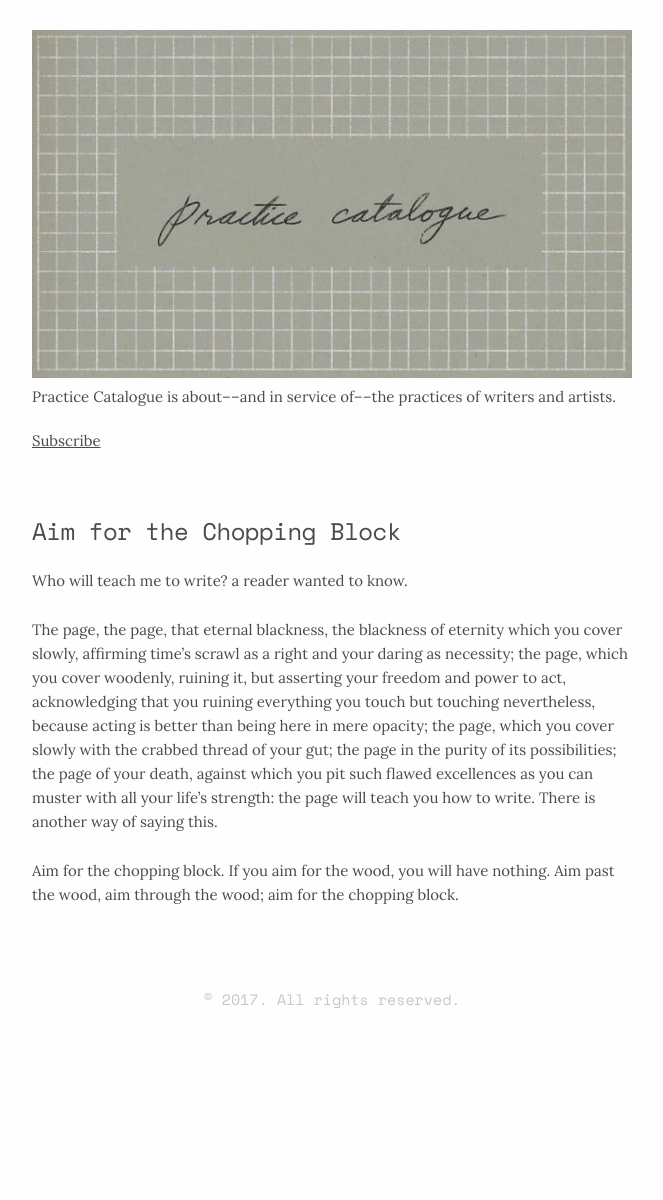
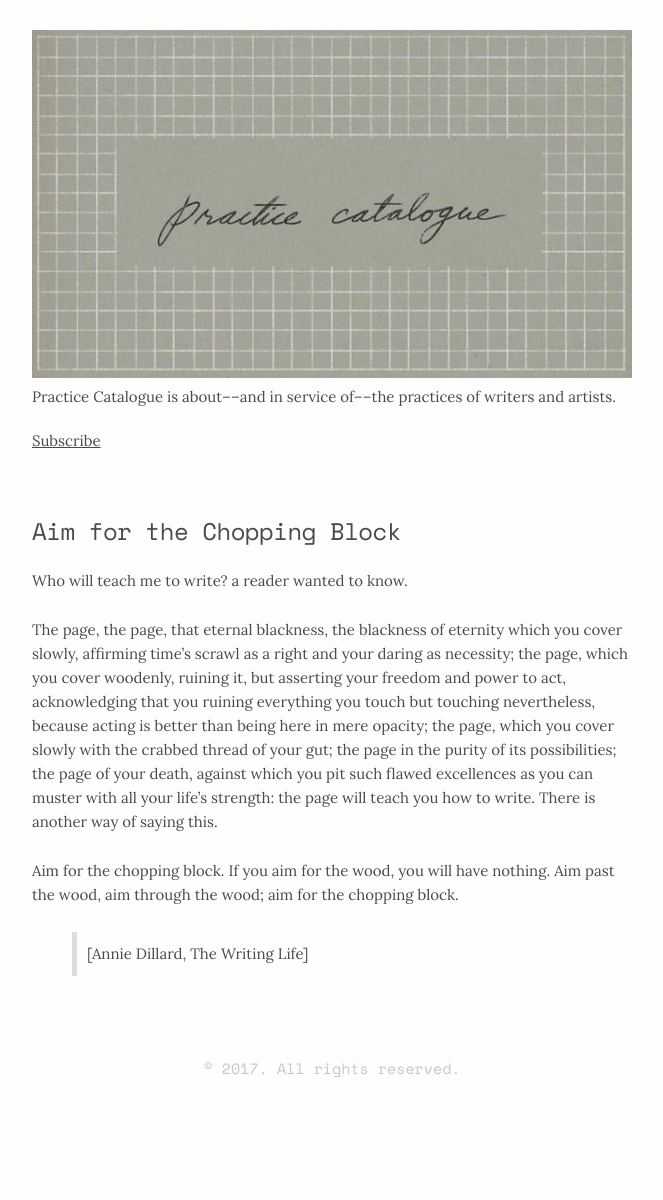
Before and after one commit to brandonkreitler/brandonkreitler.github.io, a Jekyll site: the page built from _posts/2017-03-29-Aim-for-the-Chopping-Block.md, in a window 1280 px wide. Shown: the whole page, without its empty margins (308-971 px from the left). Built offline with Jekyll 4.4.1, drawn with Linux system fonts in a browser that asks for light colours; before the commit the page ends 1131 px from its top, so only the background shows below that.

Commit message:
Update 2017-03-29-Aim-for-the-Chopping-Block.md

```diff
--- a/_posts/2017-03-29-Aim-for-the-Chopping-Block.md
+++ b/_posts/2017-03-29-Aim-for-the-Chopping-Block.md
@@ -10,3 +10,6 @@ The page, the page, that eternal blackness, the blackness of eternity which you
 There is another way of saying this.
 
 Aim for the chopping block.  If you aim for the wood, you will have nothing.  Aim past the wood, aim through the wood; aim for the chopping block.
+
+
+> [Annie Dillard, The Writing Life]
```
